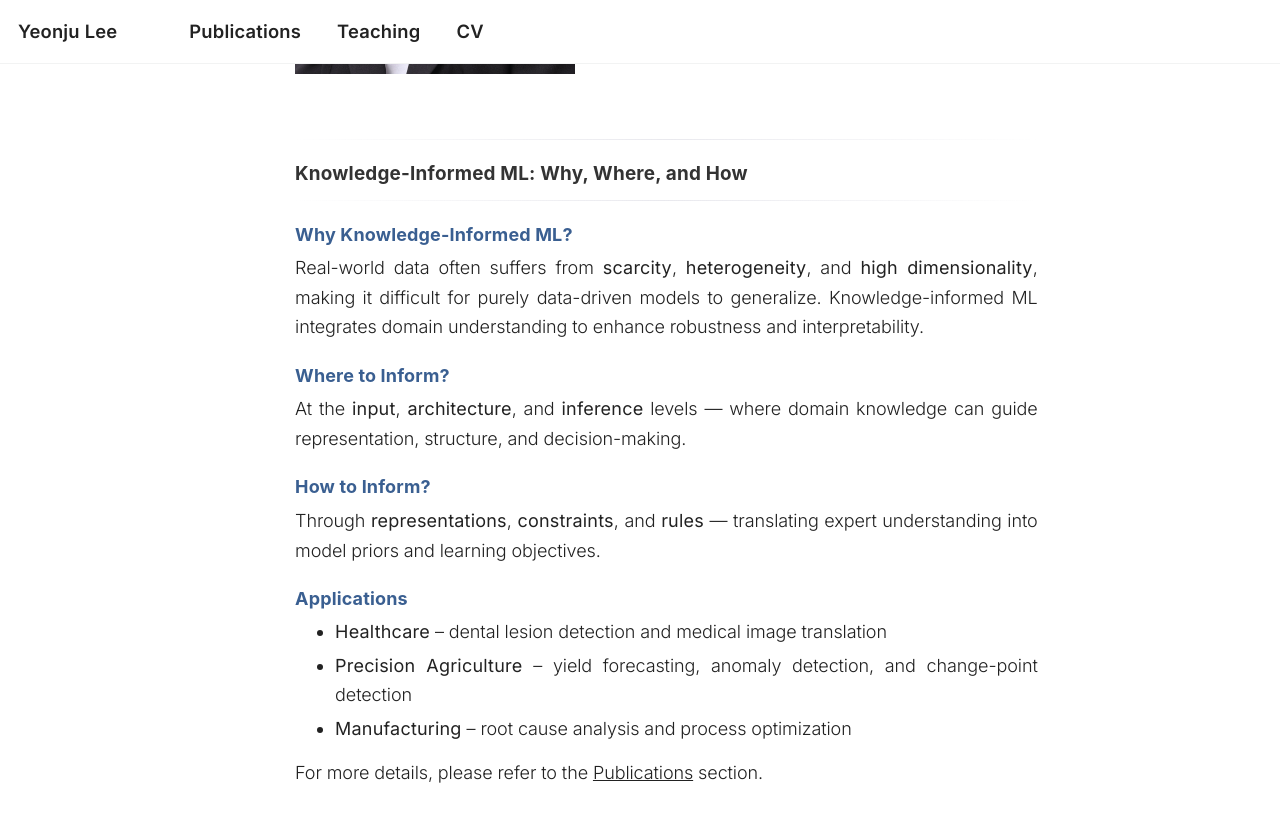
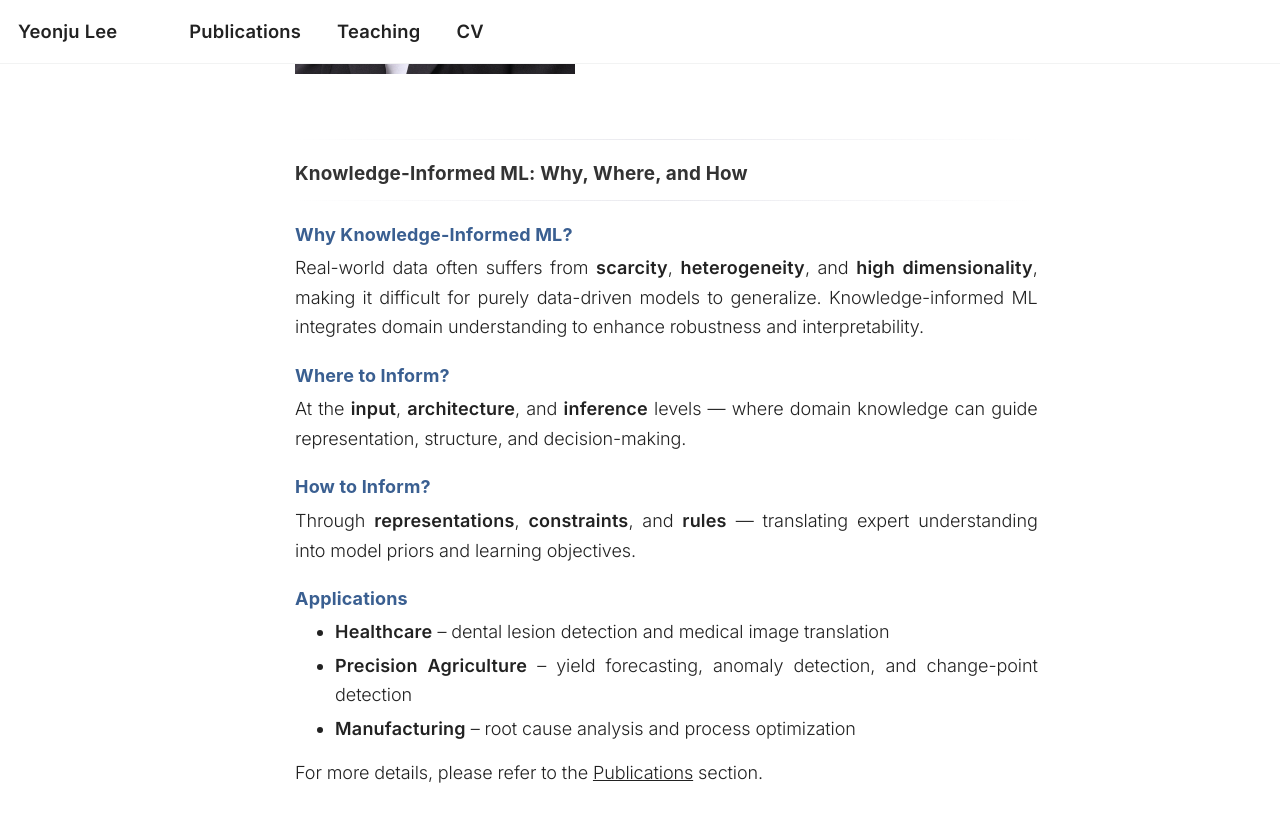
Before and after one commit to ylee845/ylee845.github.io, a Jekyll site: the page built from _pages/about.md, in a window 1280 px wide and 900 px high, scrolled down 420 px. Shown: the top 822 px of the window. Built offline with Jekyll 4.4.1, drawn with Linux system fonts in a browser that asks for light colours; a script that is not in the unit is left out.

Commit message:
Update about.md

```diff
--- a/_pages/about.md
+++ b/_pages/about.md
@@ -218,28 +218,28 @@ h4 {
 
 <h4>Why Knowledge-Informed ML?</h4>
 <p>
-Real-world data often suffers from <span style="font-weight:500; letter-spacing:0.2px;">scarcity</span>, <span style="font-weight:500; letter-spacing:0.2px;">heterogeneity</span>,
-and <span style="font-weight:500; letter-spacing:0.2px;">high dimensionality</span>, making it difficult for purely data-driven models to generalize.
+Real-world data often suffers from <span style="font-weight:550; letter-spacing:0.2px;">scarcity</span>, <span style="font-weight:550; letter-spacing:0.2px;">heterogeneity</span>,
+and <span style="font-weight:550; letter-spacing:0.2px;">high dimensionality</span>, making it difficult for purely data-driven models to generalize.
 Knowledge-informed ML integrates domain understanding to enhance robustness and interpretability.
 </p>
 
 <h4>Where to Inform?</h4>
 <p>
-At the <span style="font-weight:500; letter-spacing:0.2px;">input</span>, <span style="font-weight:500; letter-spacing:0.2px;">architecture</span>, and <span style="font-weight:500; letter-spacing:0.2px;">inference</span> levels —
+At the <span style="font-weight:550; letter-spacing:0.2px;">input</span>, <span style="font-weight:550; letter-spacing:0.2px;">architecture</span>, and <span style="font-weight:550; letter-spacing:0.2px;">inference</span> levels —
 where domain knowledge can guide representation, structure, and decision-making.
 </p>
 
 <h4>How to Inform?</h4>
 <p>
-Through <span style="font-weight:500; letter-spacing:0.2px;">representations</span>, <span style="font-weight:500; letter-spacing:0.2px;">constraints</span>, and <span style="font-weight:500; letter-spacing:0.2px;">rules</span> —
+Through <span style="font-weight:550; letter-spacing:0.2px;">representations</span>, <span style="font-weight:550; letter-spacing:0.2px;">constraints</span>, and <span style="font-weight:550; letter-spacing:0.2px;">rules</span> —
 translating expert understanding into model priors and learning objectives.
 </p>
 
 <h4>Applications</h4>
 <ul>
-  <li><span style="font-weight:500; letter-spacing:0.2px;">Healthcare</span> – dental lesion detection and medical image translation</li>
-  <li><span style="font-weight:500; letter-spacing:0.2px;">Precision Agriculture</span> – yield forecasting, anomaly detection, and change-point detection</li>
-  <li><span style="font-weight:500; letter-spacing:0.2px;">Manufacturing</span> – root cause analysis and process optimization</li>
+  <li><span style="font-weight:550; letter-spacing:0.2px;">Healthcare</span> – dental lesion detection and medical image translation</li>
+  <li><span style="font-weight:550; letter-spacing:0.2px;">Precision Agriculture</span> – yield forecasting, anomaly detection, and change-point detection</li>
+  <li><span style="font-weight:550; letter-spacing:0.2px;">Manufacturing</span> – root cause analysis and process optimization</li>
 </ul>
 
   <p>
```
